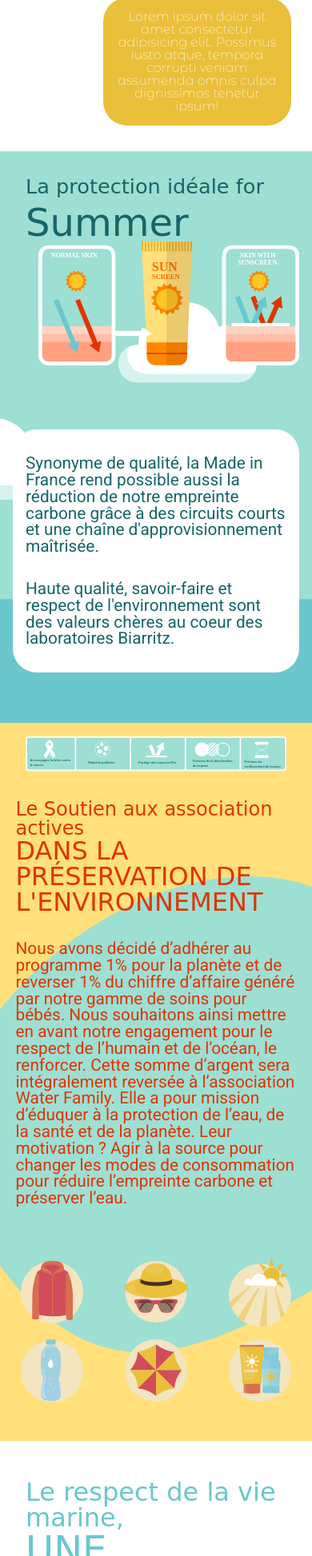
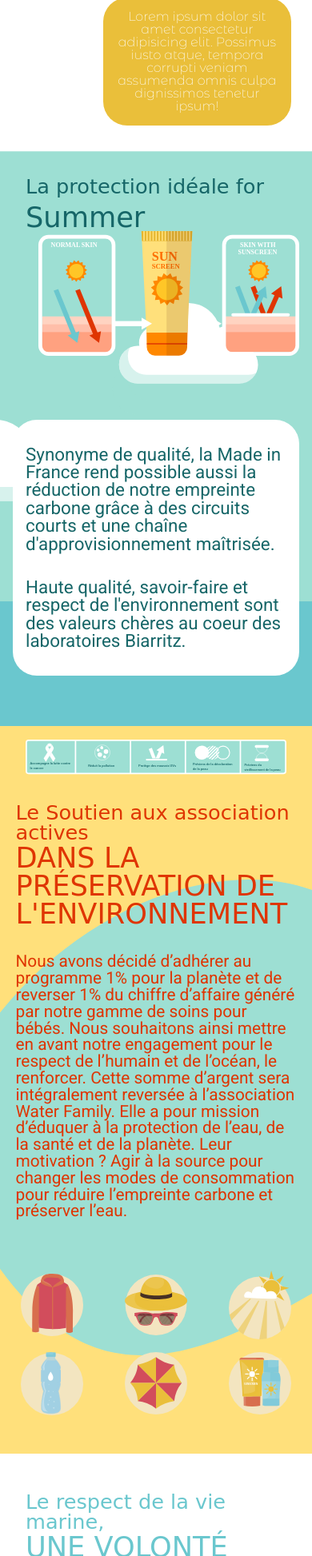
Before and after one commit to Suonge/HTML-CSS, a plain HTML site: page [Thomas] eval html-css/index.html in a window 390 px wide. Shown: the part 1797-3743 px from the top of the page at 80% size. Drawn offline with Linux system fonts and the light colour scheme; a web font is replaced by a local one.

Commit message:
modification du dossier eval

```diff
--- a/[Thomas] eval html-css/assets/css/style.css
+++ b/[Thomas] eval html-css/assets/css/style.css
@@ -382,7 +382,7 @@ header{
     .amiSoleil article h1{font-size: 4rem;}
     h2{font-size: 3rem;}
     h3{font-size: 2rem;}
-    .amiSoleil article p{font-size: 1.4rem;}
+    p{font-size: 1.4rem;}
     .garantie{padding: 2rem;flex-direction: column;}
     .garantieG{width: 100%;padding-top: 1rem;padding-bottom: 0rem;padding-right: 0rem;}
     .garantieD{width: 90%;}
@@ -392,20 +392,18 @@ header{
     .protectionDiv{width: 100%;margin-left: -1rem;}
     .bandeau{width: 100%; margin-left: 0rem;}
     .textsoutien{width: 90%;margin-left: 5%;padding-top: 6rem;}
-    .soutien h3{font-size: 2rem;}
-    .soutien h2{font-size: 3rem;}
     .soutien p{font-size: 1.3rem;margin-bottom: 3rem;}
     .protection{padding: 2rem;padding-bottom: 0rem;}
     .imagesoutien{grid-template-columns: 1fr 1fr 1fr;padding-top: 1rem;}
     .imagesoutien img{width: 60%;margin-bottom: 1rem;}
     .respect{padding: 1rem;}
-    .respect h3{font-size: 2rem;padding-top: 2rem;margin-left: 1rem;}
-    .respect h2{font-size: 3rem;margin-left: 1rem;margin-bottom: 3rem;}
+    .respect h3{padding-top: 2rem;margin-left: 1rem;}
+    .respect h2{margin-left: 1rem;margin-bottom: 3rem;}
     .respect article{grid-template-columns: 1fr 1fr;margin-bottom: 2rem;}
     .respect article img{width: 60%;place-self: center;}
-    .respect p{font-size: 1.5rem;margin-left: 2rem;padding-bottom: 2rem;}
-    .protection h2{font-size: 3rem;padding-top: 0.5rem;}
-    .protectionDiv p{font-size: 1.3rem;padding-top: 1rem;padding-bottom: 1rem;}
+    .respect p{margin-left: 2rem;padding-bottom: 2rem;}
+    .protection h2{padding-top: 0.5rem;}
+    .protectionDiv p{padding-top: 1rem;padding-bottom: 1rem;}
     .garantieG p{padding-bottom: 1rem;font-size: 1.3rem;}
     .garantieD{padding-right: 2rem;}
     .headerphone h4{font-size: 0.7rem;margin-top: 0.2rem;}
@@ -414,12 +412,10 @@ header{
 
 @media (max-width: 500px){
     .amiSoleil article{width: 82%;}
-    .respect h3{padding-top: 2rem;margin-left: 1rem;}
-    .respect h2{margin-left: 1rem;margin-bottom: 3rem;}
+    .respect h3{margin-left: 1rem;}
+    .respect h2{margin-bottom: 3rem;}
     h2{font-size: 2.2rem;}
     h3{font-size: 1.6rem;}
-    .soutien h2{font-size: 2rem;}
-    .soutien h3{font-size: 1.5rem;}
     .sousgD{width: 80%; margin-right: -2.4rem;}
     .headerphone h4{font-size: 0.5rem; margin-top: 0.2rem;}
     .mail input{padding: 0.2rem; font-size: 1.5rem;}
```
